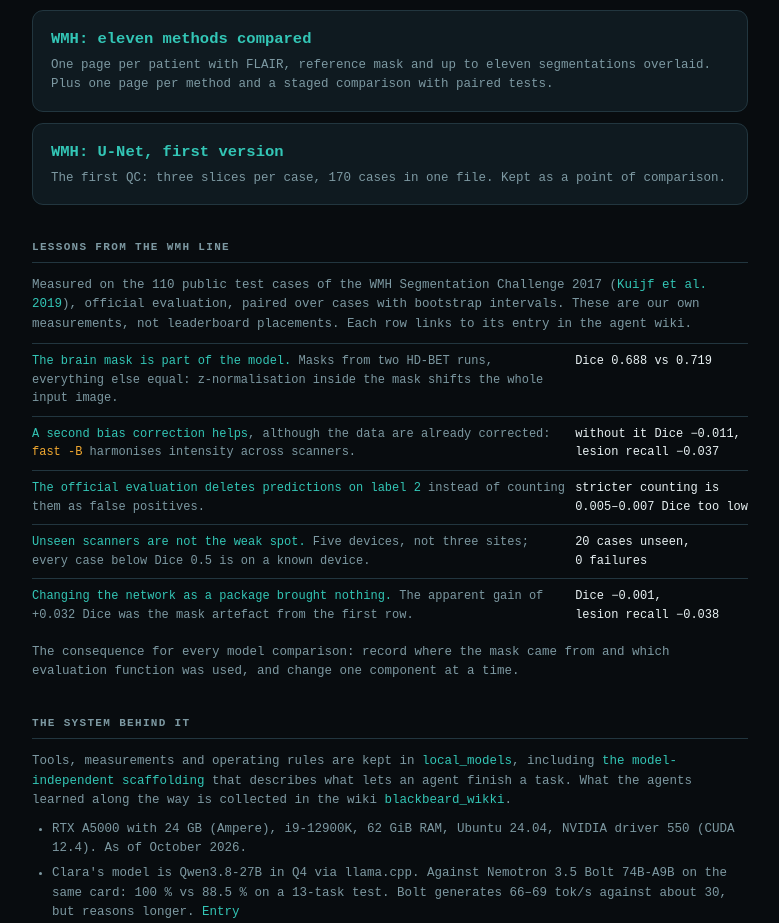
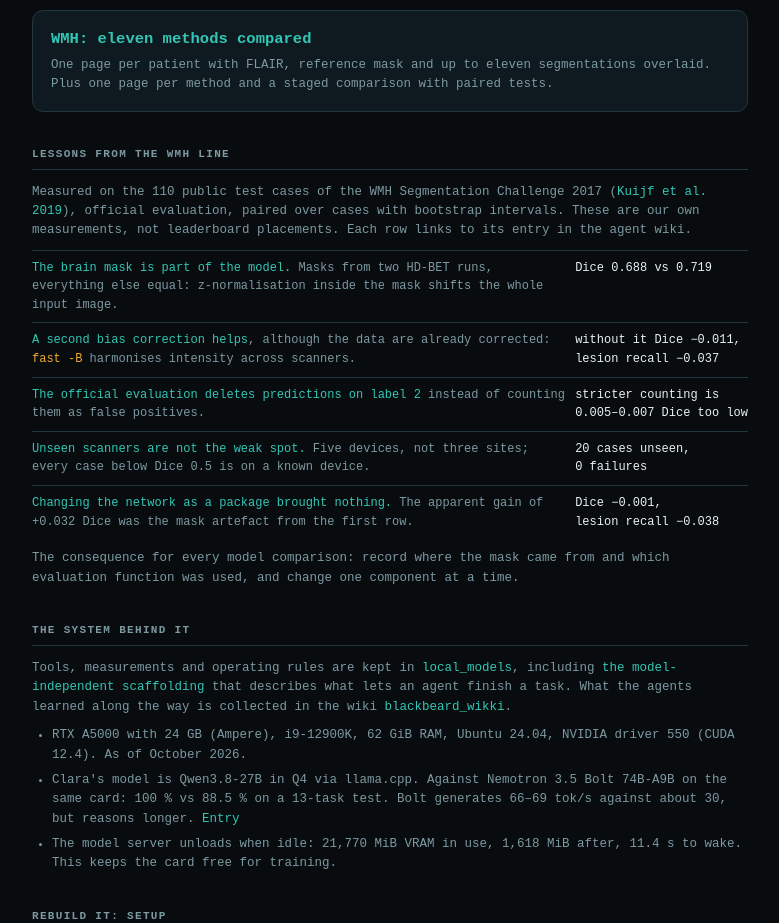
Before and after one commit to mendeltem/clara_working_station, a plain HTML site: page index.html in a window 1280 px wide. Shown: the part 2141-3064 px from the top of the page, without its empty margins (250-1029 px from the left). Drawn offline with Linux system fonts and the light colour scheme.

Commit message:
Remove the link to the first U-Net QC page

```diff
--- a/index.html
+++ b/index.html
@@ -99,7 +99,7 @@ Where processing is allowed, running it locally keeps the data inside the instit
 <tr><td>Blackboard</td><td>workstation and repo</td><td>no</td><td>via the repo</td><td>where Clara and the cloud model report progress to each other</td></tr>
 </table></div>
 
-<h2>Results</h2><a class="k" href="qc-wmh-verfahren/"><div class="t">WMH: eleven methods compared</div><div class="d">One page per patient with FLAIR, reference mask and up to eleven segmentations overlaid. Plus one page per method and a staged comparison with paired tests.</div></a><a class="k" href="qc-unet-wmh/"><div class="t">WMH: U-Net, first version</div><div class="d">The first QC: three slices per case, 170 cases in one file. Kept as a point of comparison.</div></a>
+<h2>Results</h2><a class="k" href="qc-wmh-verfahren/"><div class="t">WMH: eleven methods compared</div><div class="d">One page per patient with FLAIR, reference mask and up to eleven segmentations overlaid. Plus one page per method and a staged comparison with paired tests.</div></a>
 
 <h2>Lessons from the WMH line</h2>
 <p class="s">Measured on the 110 public test cases of the WMH Segmentation Challenge 2017
```
Also changed, not shown: README.md.
